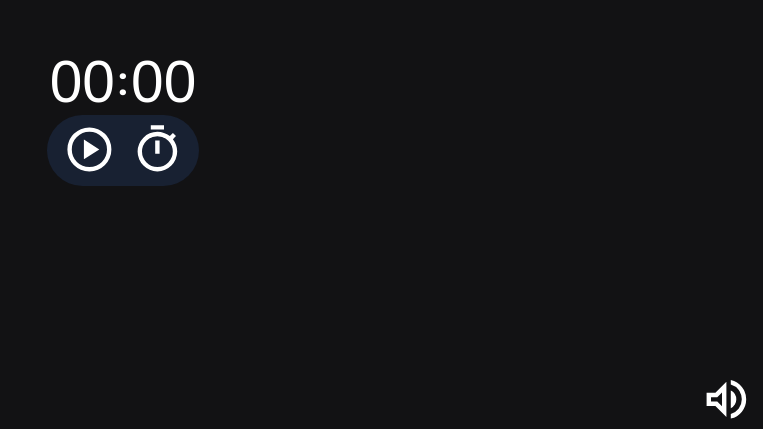
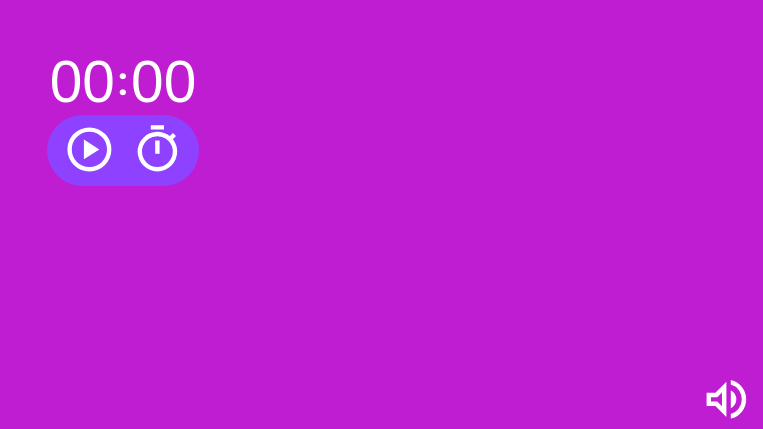
Before and after one commit to GLtegani/focus-timer, a plain HTML site: page index.html in a window 1280 px wide. Shown: the part 371-800 px from the top of the page, without its empty margins (517-1280 px from the left). Drawn offline with Linux system fonts and the light colour scheme.

Commit message:
Update background color and primary color in style.css

```diff
--- a/style.css
+++ b/style.css
@@ -9,9 +9,9 @@
    font-size: 62.5%;
 
    /* COLORS */
-   --bg-color: #121214;
-   --base-color: 220;
-   --bg-primary-light: hsla(var(--base-color), 100%, 63%, 0.13);
+   --bg-color: #bf1dd1;
+   --base-color: 264;
+   --bg-primary-light: hsla(var(--base-color), 100%, 63%, 1);
    --primary-color: hsl(var(--base-color), 100%, 63%);
    --txt-color: #ffffff;
    --error-alert-bg: red;
```
